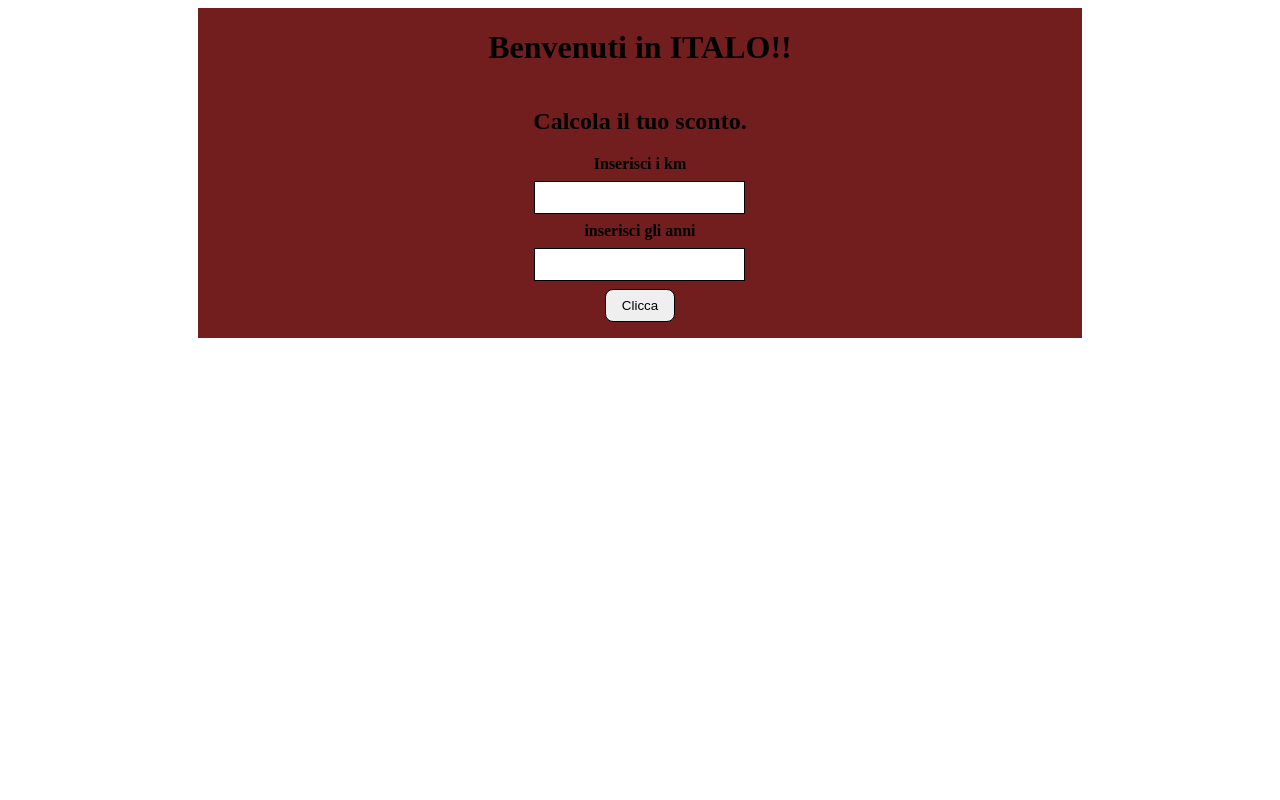
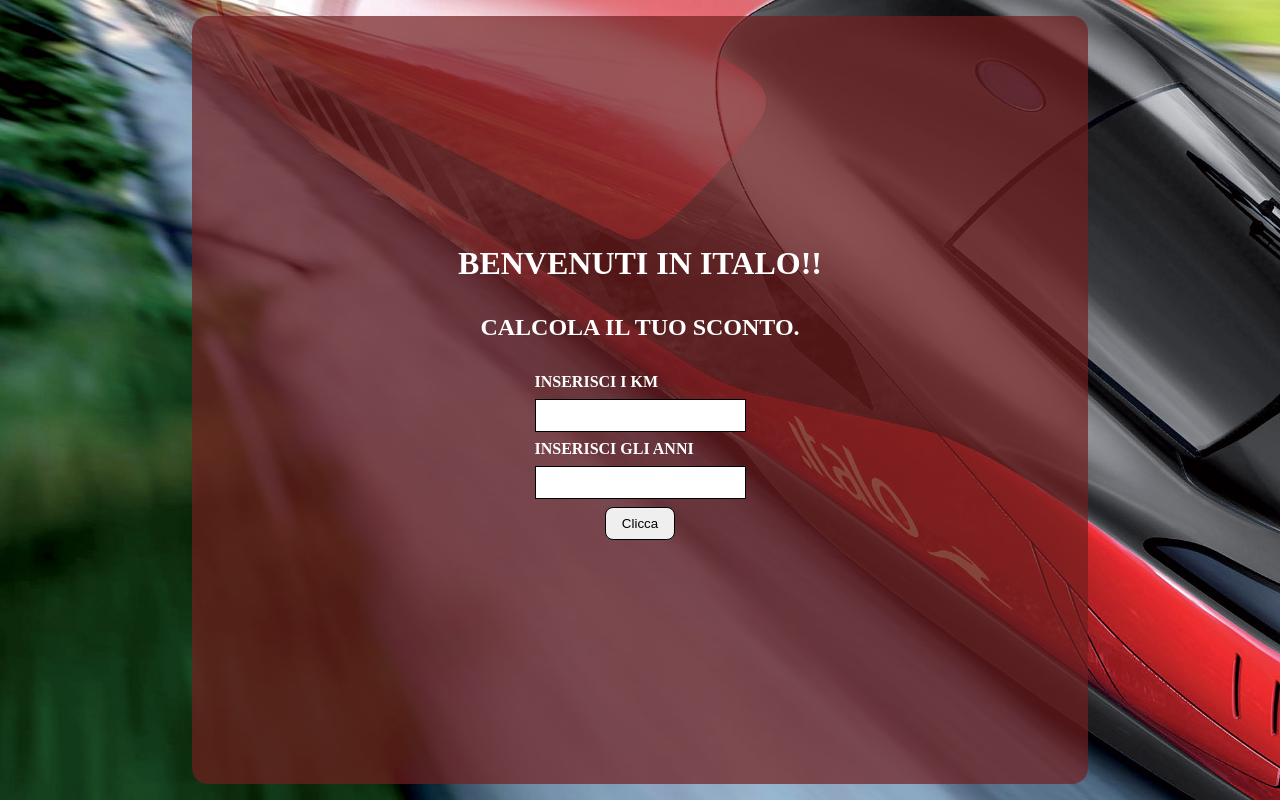
Before and after one commit to Enzo-belardo/js-biglietto-treno-form, a plain HTML site: page index.html in a window 1280 px wide. Drawn offline with Linux system fonts and the light colour scheme.

Commit message:
ulteriori modifiche allo stile

```diff
--- a/index.html
+++ b/index.html
@@ -10,15 +10,15 @@
 <body>
     <main>
         <div class="container">
-            <h1>Benvenuti in ITALO!!</h1>
-            <h2>Calcola il tuo sconto.</h2>
-            <label for="km">Inserisci i km</label>
-            <input type="number"  name="km" id="distance">
-            <label for="age">inserisci gli anni</label>
-            <input type="number" name="age" id="age">
-
+            <h1>BENVENUTI IN ITALO!!</h1>
+            <h2>CALCOLA IL TUO SCONTO.</h2>
+            <div class="form-input">
+                <label for="km">INSERISCI I KM</label>
+                <input type="number"  name="km" id="distance">
+                <label for="age">INSERISCI GLI ANNI</label>
+                <input type="number" name="age" id="age">
+            </div>
             <button>Clicca</button>
-
             <div id="output"></div>
         </div>
     </main>
--- a/style.css
+++ b/style.css
@@ -1,7 +1,14 @@
-
+*{
+    margin: 0;
+    padding: 0;
+    box-sizing: border-box;
+}
 main{
     display: flex;
     justify-content: center;
+    background-image: url(pendolino-evo.jpg);
+    background-size: cover;
+    height: 100vh;
 
 }
 .container{
@@ -9,11 +16,25 @@
     display: flex;
     flex-direction: column;
     align-items: center;
-    background-color: rgb(114, 30, 30);
+    justify-content: center;
+    background-color: rgba(114, 30, 30, .7);
+    margin: 1rem 0;
+    border-radius: 1rem;
+}
+
+.container>h1,h2{
+    margin-bottom: 2rem;
+    color: white;
+}
+.form-input{
+    display: flex;
+    flex-direction: column;
 }
 label{
     font-weight: bold;
     margin-bottom: .5rem;
+    color: white;
+    text-align: start;
 }
 input{
     margin-bottom: .5rem;
@@ -29,4 +50,5 @@
 #output{
     font-size: 2rem;
     font-weight: bold;
+    color: blue;
 }
```
Also changed, not shown: pendolino-evo.jpg (added).
